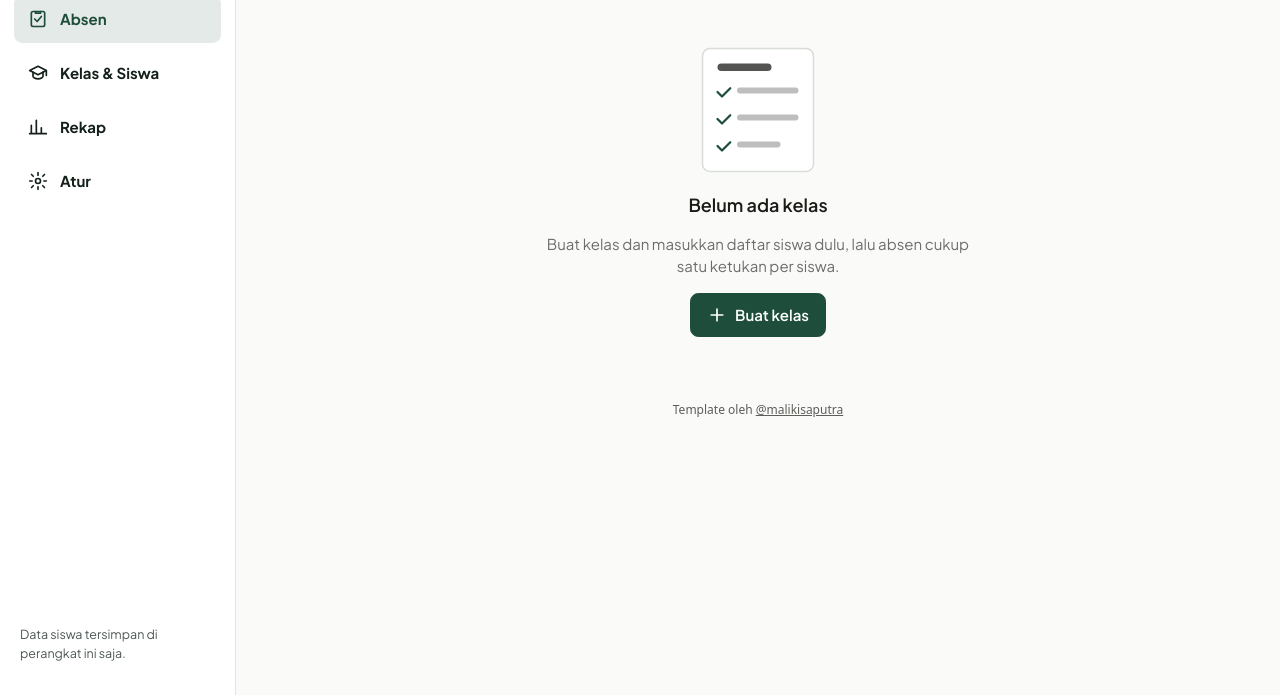
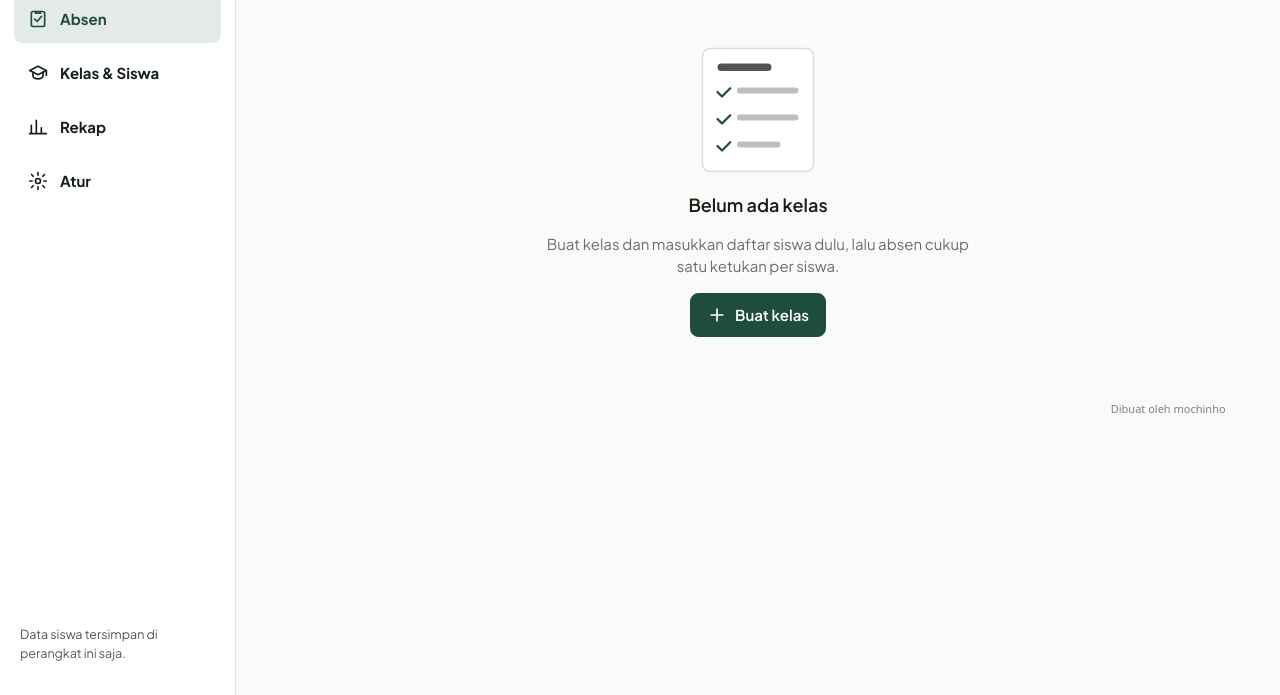
Before and after one commit to mochinho14/absensi-kelas-guru, a plain HTML site: page index.html in a window 1280 px wide. Shown: the part 105-800 px from the top of the page. Drawn offline with Linux system fonts and the light colour scheme.

Commit message:
Footer: Dibuat oleh mochinho, rata kanan kecil

```diff
--- a/index.html
+++ b/index.html
@@ -137,7 +137,7 @@
       </div>
     </section>
 
-    <p class="kredit-maliki" style="margin:24px auto 112px;padding:0 16px;text-align:center;font:12px/1.5 system-ui,sans-serif;opacity:.7">Template oleh <a href="https://malikisaputra.biz.id" target="_blank" rel="noopener" style="color:inherit">@malikisaputra</a></p>
+    <p class="kredit" style="margin:24px 0 112px;padding:0 16px;text-align:right;font:11px/1.5 system-ui,sans-serif;opacity:.55">Dibuat oleh mochinho</p>
   </main>
 </div>
 
```
